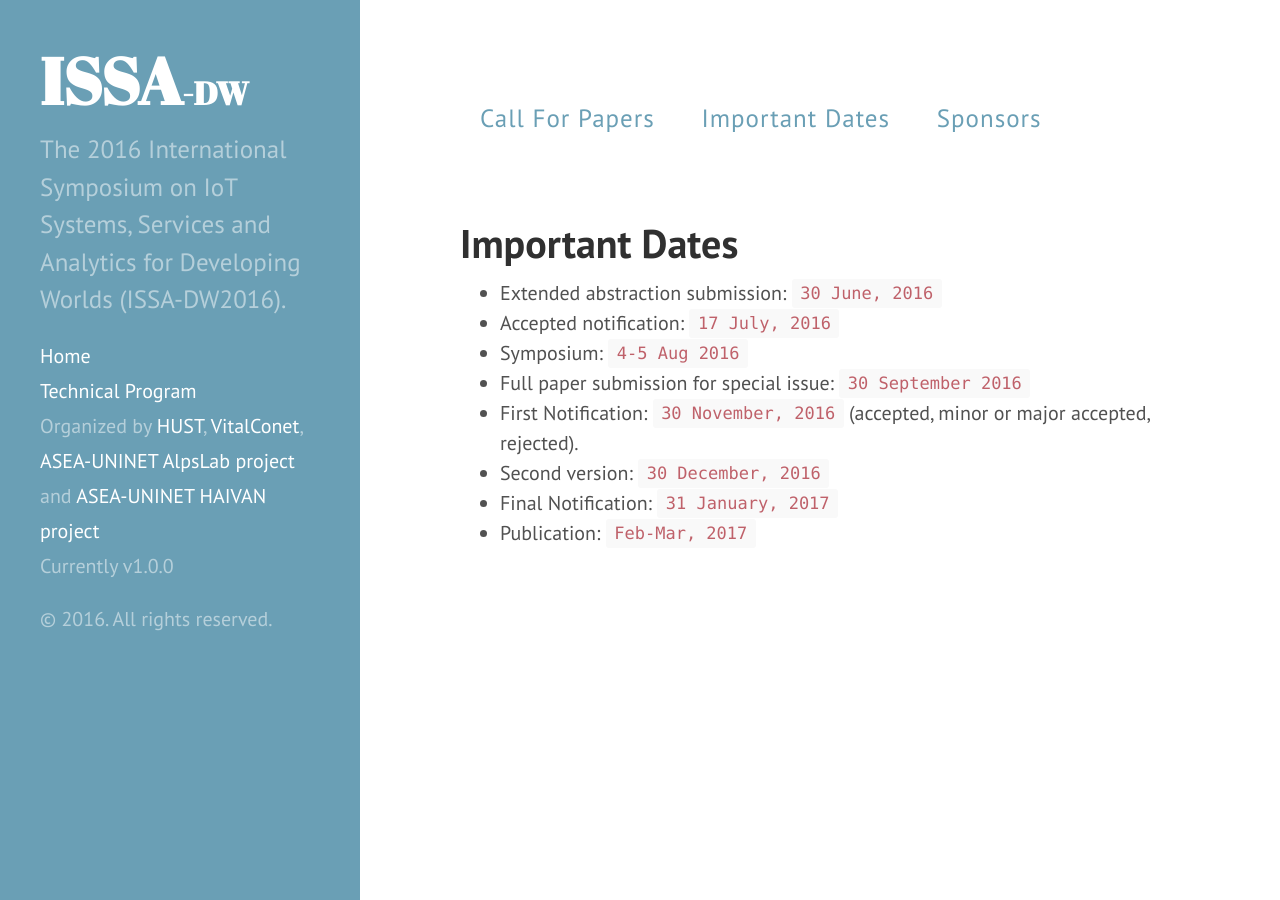
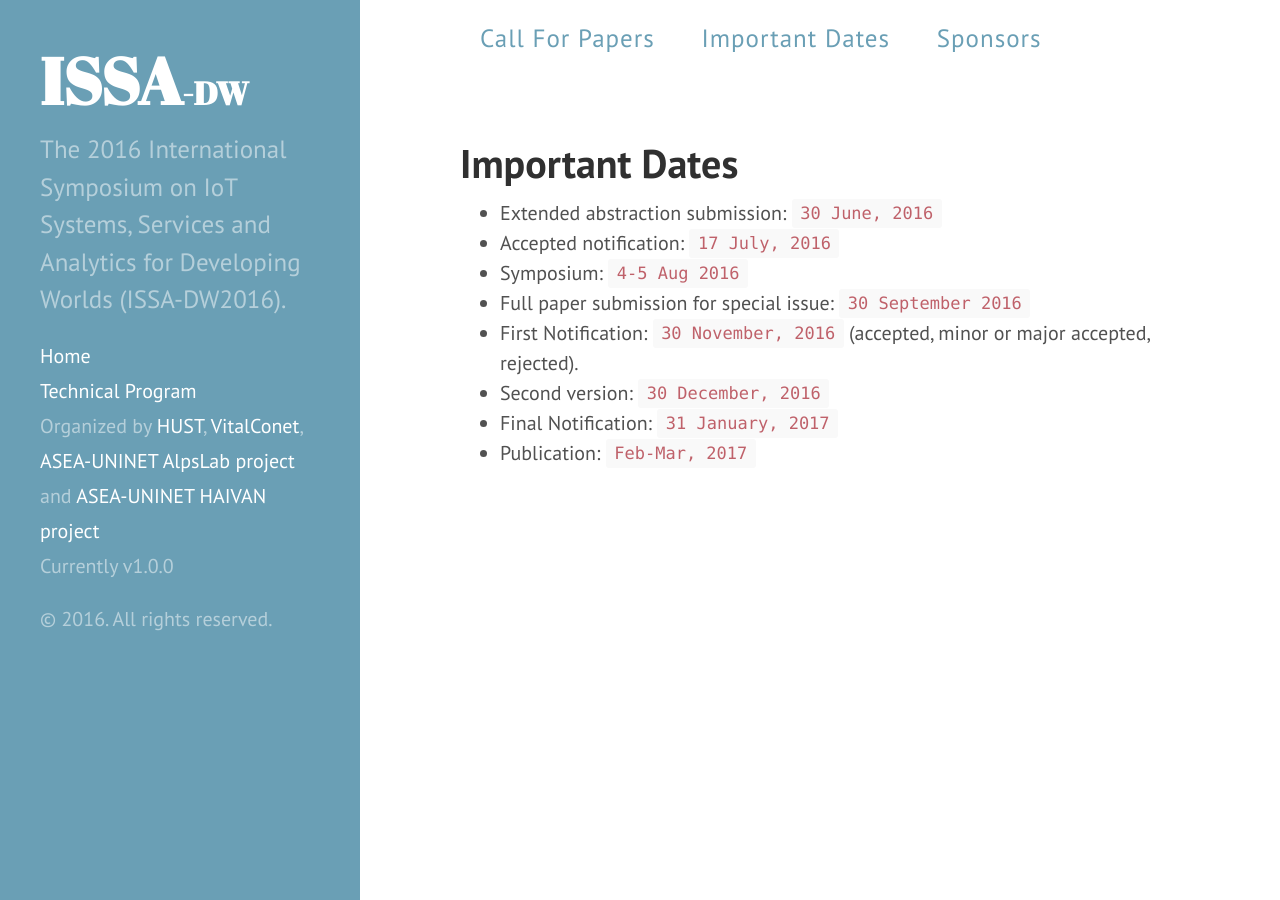
Before and after one commit to issadw/issadw.github.io, a Jekyll site: the page built from important_dates.md, in a window 1280 px wide. Built offline with Jekyll 4.4.1, drawn with Linux system fonts in a browser that asks for light colours.

Commit message:
Update hyde.css

```diff
--- a/public/css/hyde.css
+++ b/public/css/hyde.css
@@ -127,8 +127,8 @@
  */
 
 .content {
-  padding-top:    4rem;
-  padding-bottom: 4rem;
+  /* padding-top:    4rem; */
+  /* padding-bottom: 4rem; */
 }
 
 @media (min-width: 48em) {
@@ -258,8 +258,8 @@
   /* float: right; */
   position: relative;
   /* left: 19rem; */
-  margin-right: 40px; // @TODO: Vertically middle align
-  margin-left: 40px;
+  margin-right: 30px; // @TODO: Vertically middle align
+  margin-left: 30px;
   font-size: 25px;
   background-color: #ffffff;
 
```
